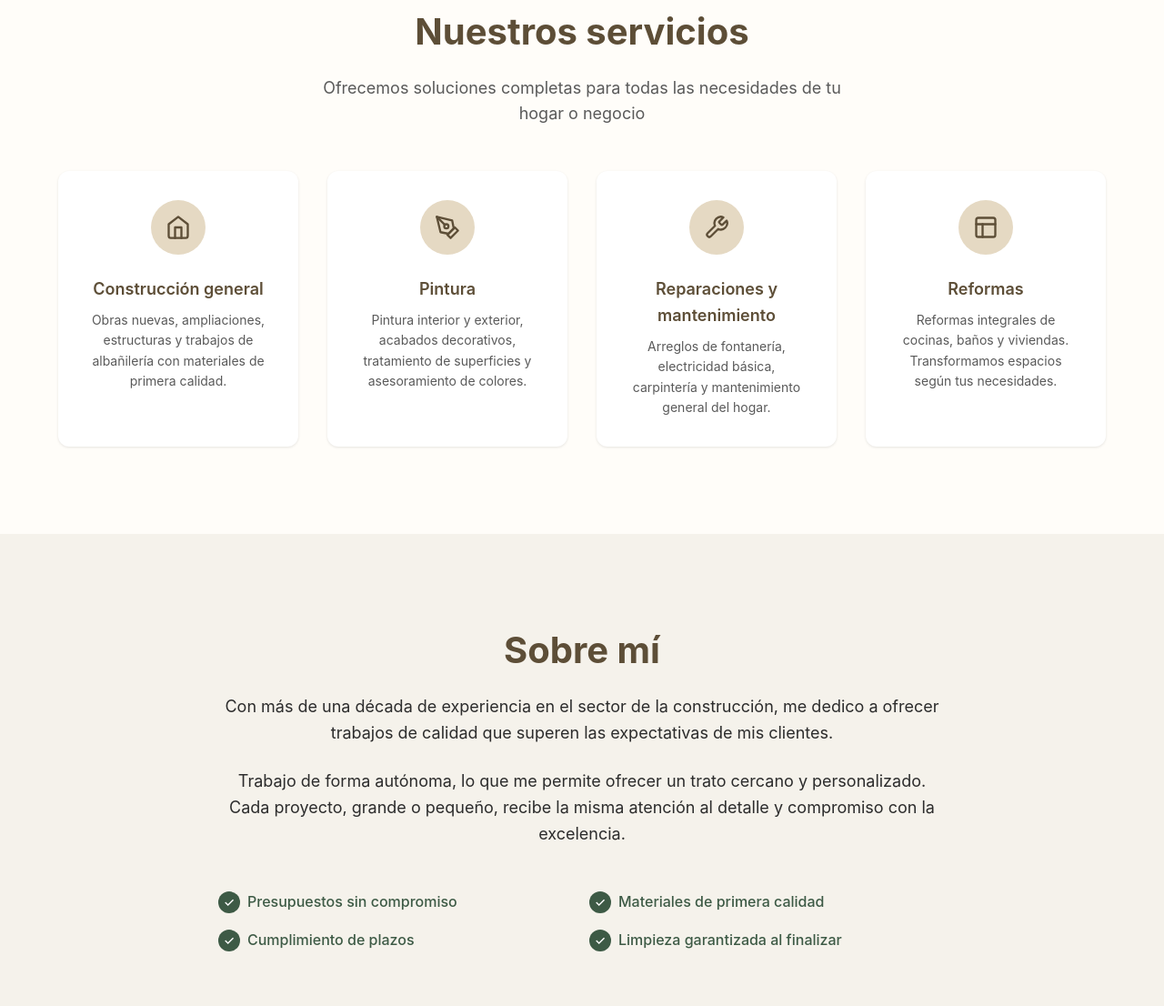
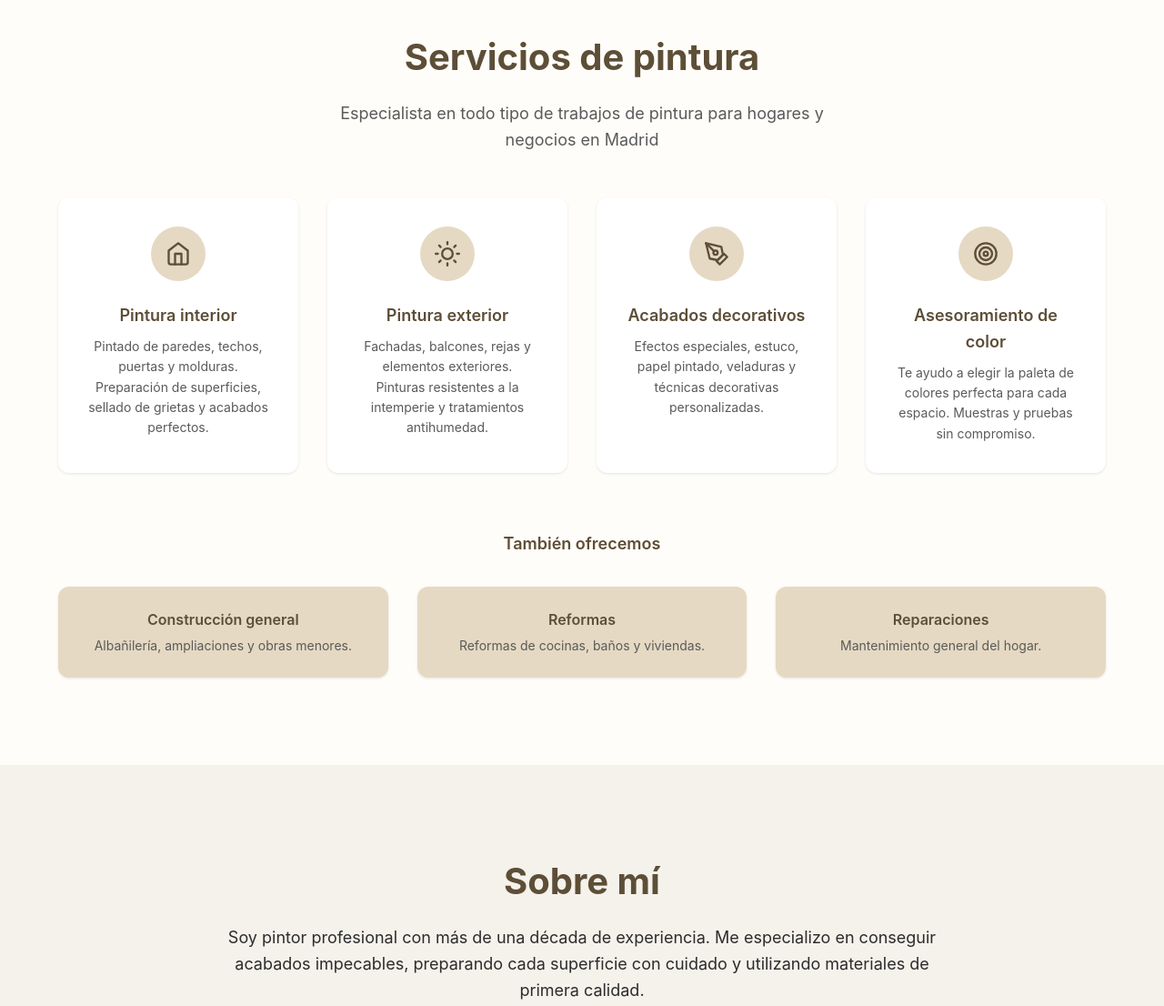
Before and after one commit to ePaint/paginajose, a plain HTML site: page index.html in a window 1280 px wide. Shown: the part 599-1705 px from the top of the page at 91% size. Drawn offline with Linux system fonts and the light colour scheme.

Commit message:
Refocus site on painting services
- Updated hero to highlight painting specialty
- Reorganized services: 4 painting-specific cards (interior,
  exterior, decorative finishes, color consulting)
- Added secondary services section for construction,
  renovations, and repairs
- Updated meta description and page title
- Updated about section text

🤖 Generated with [Claude Code](https://claude.com/claude-code)

Co-Authored-By: Claude Opus 4.5 <noreply@anthropic.com>

```diff
--- a/index.html
+++ b/index.html
@@ -3,8 +3,8 @@
 <head>
     <meta charset="UTF-8">
     <meta name="viewport" content="width=device-width, initial-scale=1.0">
-    <meta name="description" content="Servicios profesionales de construcción, pintura, reparaciones y reformas. Trabajo de calidad con años de experiencia.">
-    <title>[Nombre del Negocio] - Construcción y Reformas</title>
+    <meta name="description" content="Pintor profesional en Madrid. Pintura interior y exterior, acabados decorativos y trabajos de calidad. También ofrecemos reformas, construcción y reparaciones.">
+    <title>[Nombre del Negocio] - Pintor Profesional en Madrid</title>
     <link rel="stylesheet" href="styles.css">
 </head>
 <body>
@@ -30,8 +30,8 @@
         <!-- Hero Section -->
         <section id="inicio" class="hero">
             <div class="container">
-                <h1 class="hero__title">Construcción y reformas de confianza</h1>
-                <p class="hero__subtitle">Más de 10 años de experiencia en trabajos de calidad. Pintura, reformas, reparaciones y construcción a medida.</p>
+                <h1 class="hero__title">Pintor profesional en Madrid</h1>
+                <p class="hero__subtitle">Especialista en pintura interior y exterior con más de 10 años de experiencia. Acabados impecables y atención al detalle en cada proyecto.</p>
                 <a href="#contacto" class="btn btn--primary">Solicitar presupuesto</a>
             </div>
         </section>
@@ -39,8 +39,8 @@
         <!-- Services Section -->
         <section id="servicios" class="services">
             <div class="container">
-                <h2 class="section__title">Nuestros servicios</h2>
-                <p class="section__subtitle">Ofrecemos soluciones completas para todas las necesidades de tu hogar o negocio</p>
+                <h2 class="section__title">Servicios de pintura</h2>
+                <p class="section__subtitle">Especialista en todo tipo de trabajos de pintura para hogares y negocios en Madrid</p>
 
                 <div class="services__grid">
                     <article class="service-card">
@@ -50,8 +50,26 @@
                                 <polyline points="9 22 9 12 15 12 15 22"></polyline>
                             </svg>
                         </div>
-                        <h3 class="service-card__title">Construcción general</h3>
-                        <p class="service-card__description">Obras nuevas, ampliaciones, estructuras y trabajos de albañilería con materiales de primera calidad.</p>
+                        <h3 class="service-card__title">Pintura interior</h3>
+                        <p class="service-card__description">Pintado de paredes, techos, puertas y molduras. Preparación de superficies, sellado de grietas y acabados perfectos.</p>
+                    </article>
+
+                    <article class="service-card">
+                        <div class="service-card__icon">
+                            <svg xmlns="http://www.w3.org/2000/svg" viewBox="0 0 24 24" fill="none" stroke="currentColor" stroke-width="2" stroke-linecap="round" stroke-linejoin="round">
+                                <circle cx="12" cy="12" r="5"></circle>
+                                <line x1="12" y1="1" x2="12" y2="3"></line>
+                                <line x1="12" y1="21" x2="12" y2="23"></line>
+                                <line x1="4.22" y1="4.22" x2="5.64" y2="5.64"></line>
+                                <line x1="18.36" y1="18.36" x2="19.78" y2="19.78"></line>
+                                <line x1="1" y1="12" x2="3" y2="12"></line>
+                                <line x1="21" y1="12" x2="23" y2="12"></line>
+                                <line x1="4.22" y1="19.78" x2="5.64" y2="18.36"></line>
+                                <line x1="18.36" y1="5.64" x2="19.78" y2="4.22"></line>
+                            </svg>
+                        </div>
+                        <h3 class="service-card__title">Pintura exterior</h3>
+                        <p class="service-card__description">Fachadas, balcones, rejas y elementos exteriores. Pinturas resistentes a la intemperie y tratamientos antihumedad.</p>
                     </article>
 
                     <article class="service-card">
@@ -63,30 +81,38 @@
                                 <circle cx="11" cy="11" r="2"></circle>
                             </svg>
                         </div>
-                        <h3 class="service-card__title">Pintura</h3>
-                        <p class="service-card__description">Pintura interior y exterior, acabados decorativos, tratamiento de superficies y asesoramiento de colores.</p>
+                        <h3 class="service-card__title">Acabados decorativos</h3>
+                        <p class="service-card__description">Efectos especiales, estuco, papel pintado, veladuras y técnicas decorativas personalizadas.</p>
                     </article>
 
                     <article class="service-card">
                         <div class="service-card__icon">
                             <svg xmlns="http://www.w3.org/2000/svg" viewBox="0 0 24 24" fill="none" stroke="currentColor" stroke-width="2" stroke-linecap="round" stroke-linejoin="round">
-                                <path d="M14.7 6.3a1 1 0 0 0 0 1.4l1.6 1.6a1 1 0 0 0 1.4 0l3.77-3.77a6 6 0 0 1-7.94 7.94l-6.91 6.91a2.12 2.12 0 0 1-3-3l6.91-6.91a6 6 0 0 1 7.94-7.94l-3.76 3.76z"></path>
+                                <circle cx="12" cy="12" r="10"></circle>
+                                <circle cx="12" cy="12" r="6"></circle>
+                                <circle cx="12" cy="12" r="2"></circle>
                             </svg>
                         </div>
-                        <h3 class="service-card__title">Reparaciones y mantenimiento</h3>
-                        <p class="service-card__description">Arreglos de fontanería, electricidad básica, carpintería y mantenimiento general del hogar.</p>
+                        <h3 class="service-card__title">Asesoramiento de color</h3>
+                        <p class="service-card__description">Te ayudo a elegir la paleta de colores perfecta para cada espacio. Muestras y pruebas sin compromiso.</p>
+                    </article>
+                </div>
+
+                <h3 class="section__subtitle section__subtitle--secondary">También ofrecemos</h3>
+                <div class="services__grid services__grid--secondary">
+                    <article class="service-card service-card--secondary">
+                        <h4 class="service-card__title">Construcción general</h4>
+                        <p class="service-card__description">Albañilería, ampliaciones y obras menores.</p>
                     </article>
 
-                    <article class="service-card">
-                        <div class="service-card__icon">
-                            <svg xmlns="http://www.w3.org/2000/svg" viewBox="0 0 24 24" fill="none" stroke="currentColor" stroke-width="2" stroke-linecap="round" stroke-linejoin="round">
-                                <rect x="3" y="3" width="18" height="18" rx="2" ry="2"></rect>
-                                <line x1="3" y1="9" x2="21" y2="9"></line>
-                                <line x1="9" y1="21" x2="9" y2="9"></line>
-                            </svg>
-                        </div>
-                        <h3 class="service-card__title">Reformas</h3>
-                        <p class="service-card__description">Reformas integrales de cocinas, baños y viviendas. Transformamos espacios según tus necesidades.</p>
+                    <article class="service-card service-card--secondary">
+                        <h4 class="service-card__title">Reformas</h4>
+                        <p class="service-card__description">Reformas de cocinas, baños y viviendas.</p>
+                    </article>
+
+                    <article class="service-card service-card--secondary">
+                        <h4 class="service-card__title">Reparaciones</h4>
+                        <p class="service-card__description">Mantenimiento general del hogar.</p>
                     </article>
                 </div>
             </div>
@@ -98,10 +124,10 @@
                 <div class="about__content">
                     <h2 class="section__title">Sobre mí</h2>
                     <p class="about__text">
-                        Con más de una década de experiencia en el sector de la construcción, me dedico a ofrecer trabajos de calidad que superen las expectativas de mis clientes.
+                        Soy pintor profesional con más de una década de experiencia. Me especializo en conseguir acabados impecables, preparando cada superficie con cuidado y utilizando materiales de primera calidad.
                     </p>
                     <p class="about__text">
-                        Trabajo de forma autónoma, lo que me permite ofrecer un trato cercano y personalizado. Cada proyecto, grande o pequeño, recibe la misma atención al detalle y compromiso con la excelencia.
+                        Trabajo de forma autónoma, lo que me permite ofrecer un trato cercano y personalizado. Desde una habitación hasta una vivienda completa, cada proyecto recibe la misma atención al detalle.
                     </p>
                     <ul class="about__features">
                         <li>Presupuestos sin compromiso</li>
--- a/styles.css
+++ b/styles.css
@@ -359,6 +359,39 @@ ul {
     line-height: var(--line-height-base);
 }
 
+/* Secondary services */
+.section__subtitle--secondary {
+    margin-top: var(--spacing-3xl);
+    margin-bottom: var(--spacing-xl);
+    font-size: var(--font-size-lg);
+    color: var(--color-primary);
+    font-weight: 600;
+}
+
+.services__grid--secondary {
+    grid-template-columns: 1fr;
+}
+
+@media (min-width: 640px) {
+    .services__grid--secondary {
+        grid-template-columns: repeat(3, 1fr);
+    }
+}
+
+.service-card--secondary {
+    padding: var(--spacing-lg);
+    background-color: var(--color-accent-light);
+}
+
+.service-card--secondary .service-card__title {
+    font-size: var(--font-size-base);
+    margin-bottom: var(--spacing-xs);
+}
+
+.service-card--secondary .service-card__description {
+    font-size: var(--font-size-sm);
+}
+
 /* ========================================
    About Section
    ======================================== */
```
